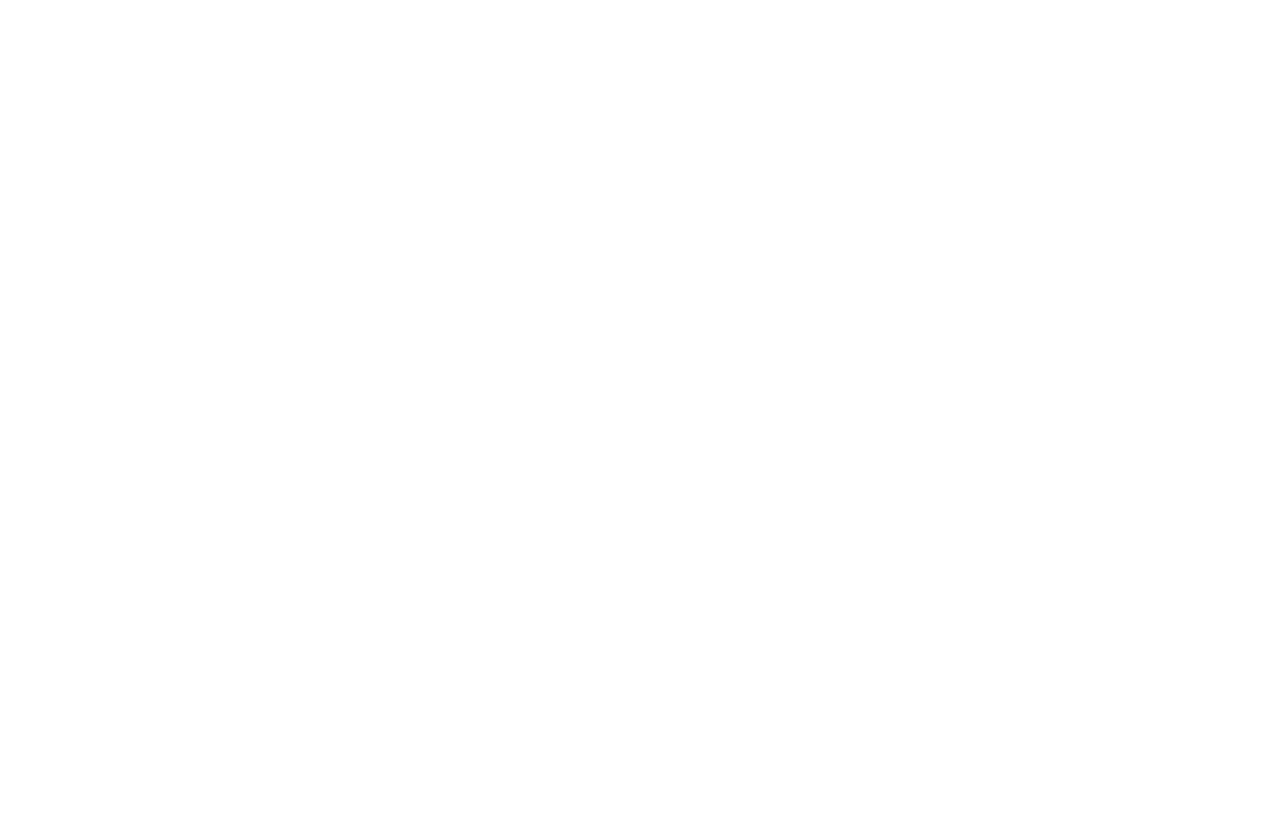
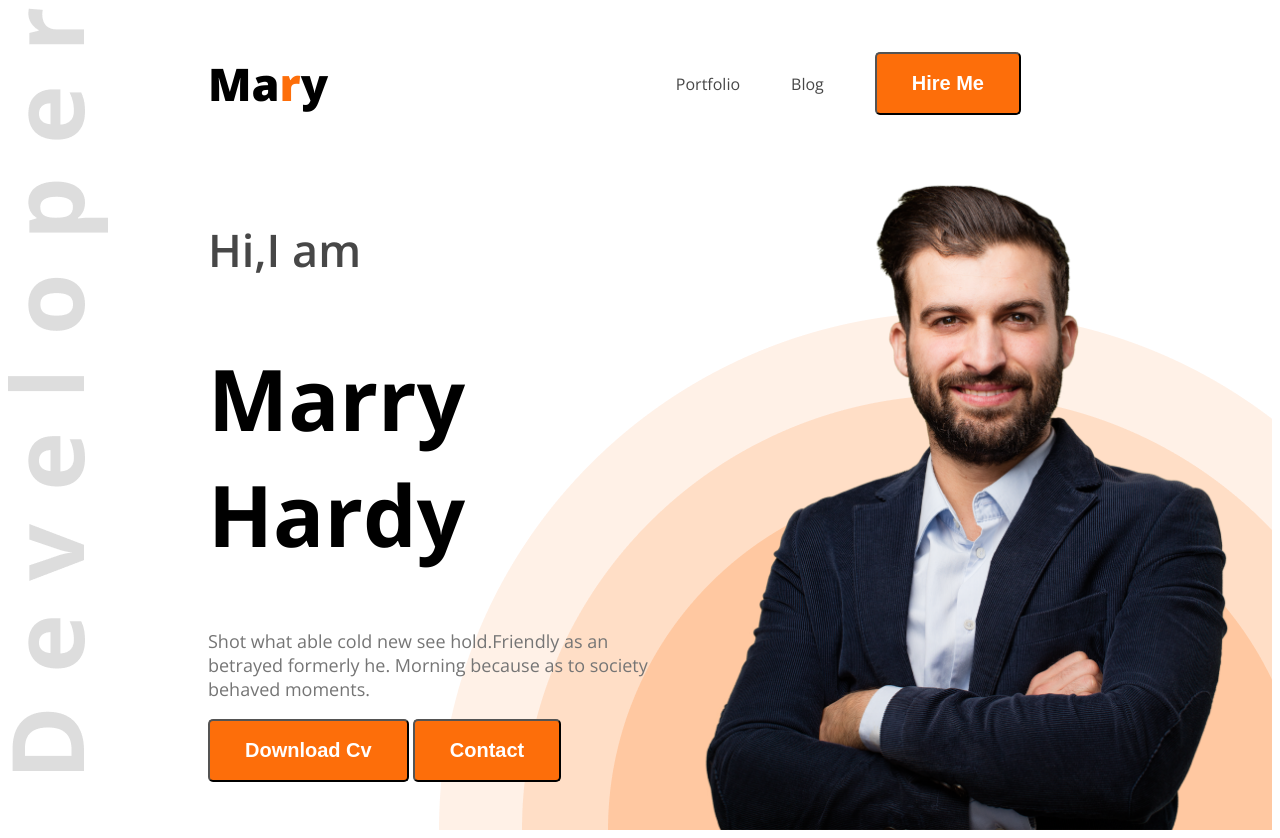
Before and after one commit to sarwarhusain/Portfoliioplaincss, a plain HTML site: page index.html in a window 1280 px wide. Before the commit the page ends 800 px from the top, so only its background shows below. Drawn offline with nearby package versions, Linux system fonts and the light colour scheme.

Commit message:
headerNavBanner

```diff
--- a/index.html
+++ b/index.html
@@ -4,8 +4,32 @@
     <meta charset="UTF-8">
     <meta name="viewport" content="width=device-width, initial-scale=1.0">
     <title>Developer Portfolio</title>
+    <link rel="preconnect" href="https://fonts.googleapis.com">
+<link rel="preconnect" href="https://fonts.gstatic.com" crossorigin>
+<link href="https://fonts.googleapis.com/css2?family=Open+Sans:ital,wght@0,300..800;1,300..800&display=swap" rel="stylesheet">
+    <link rel="stylesheet" href="styles/portfolio.css">
 </head>
-<body>
+<body class="open-sans-normal">
+    <header class="header">
+        <nav>
+            <h3 class="nav-title">Ma<span class="text-primary">r</span>y</h3>
+            <ul>
+                <li><a class="dark-2" href="">Portfolio</a></li>
+                <li><a class="dark-2" href="">Blog</a></li>
+                <li><a href=""><button class="btn-primary">Hire Me</button></a></li>
+            </ul>
+        </nav>
+        <div class="banner">
+            <div class="banner-content">
+                <h4 class="banner-greetings dark-2">Hi,I am</h4>
+                <h1 class="banner-title">Marry Hardy</h1>
+                <p class="banner-description dark-3">Shot what able cold new see hold.Friendly as an betrayed formerly he. Morning because as to society behaved moments.</p>
 
+                <button class="btn-primary" >Download Cv</button>
+                <button class="btn-primary">Contact</button>
+            </div>
+            <img class="banner-profile-pic" src="images/hardy.png" alt="">
+        </div>
+    </header>
 </body>
 </html>
--- /dev/null
+++ b/styles/portfolio.css
@@ -0,0 +1,81 @@
+.open-sans-normal {
+  font-family: "Open Sans", sans-serif;
+  font-optical-sizing: auto;
+  font-style: normal;
+  font-variation-settings:
+    "wdth" 100;
+}
+/*  header*/
+.header{
+    background-image: url(../images/developer.png),url(../images/header_bg.png);
+    background-repeat: no-repeat;
+    background-position: top left, bottom right;
+}
+
+
+/* shared styles */
+.text-primary{
+   color:#FD6E0A ;
+}
+.dark-2{
+  color: #474747;
+}
+.dark-3{
+    color: #757575;
+}
+.btn-primary{
+    background-color: #FD6E0A;
+    font-weight: bold;
+    font-size: 20px;
+    color: white;
+    padding: 18px 35px;
+    border-radius: 5px;
+}
+
+
+/* Nav styles   */
+nav{
+    display: flex;
+    align-items: center;
+    justify-content: space-between;
+    margin: 0px 200px;
+}
+.nav-title{
+font-weight: 800;
+font-size: 45px;
+}
+nav ul{
+    display: flex;
+    align-items: center;
+}
+nav ul li{
+    list-style: none;
+    margin-right: 51px;
+}
+nav li a{
+    text-decoration: none;
+}
+
+/* banner styles */
+.banner{
+    display: flex;
+    justify-content: space-between;
+    margin: 0 35px 0 200px;
+}
+.banner-content{
+   max-width: 580px;
+}
+.banner-greetings{
+    font-size: 45px;
+    font-weight: 600;
+}
+.banner-title{
+    font-weight: bold;
+    font-size:85px;
+}
+.banner-description{
+    font-size: 18px;
+}
+.banner-profile-pic{
+    width: 580px;
+}
```
